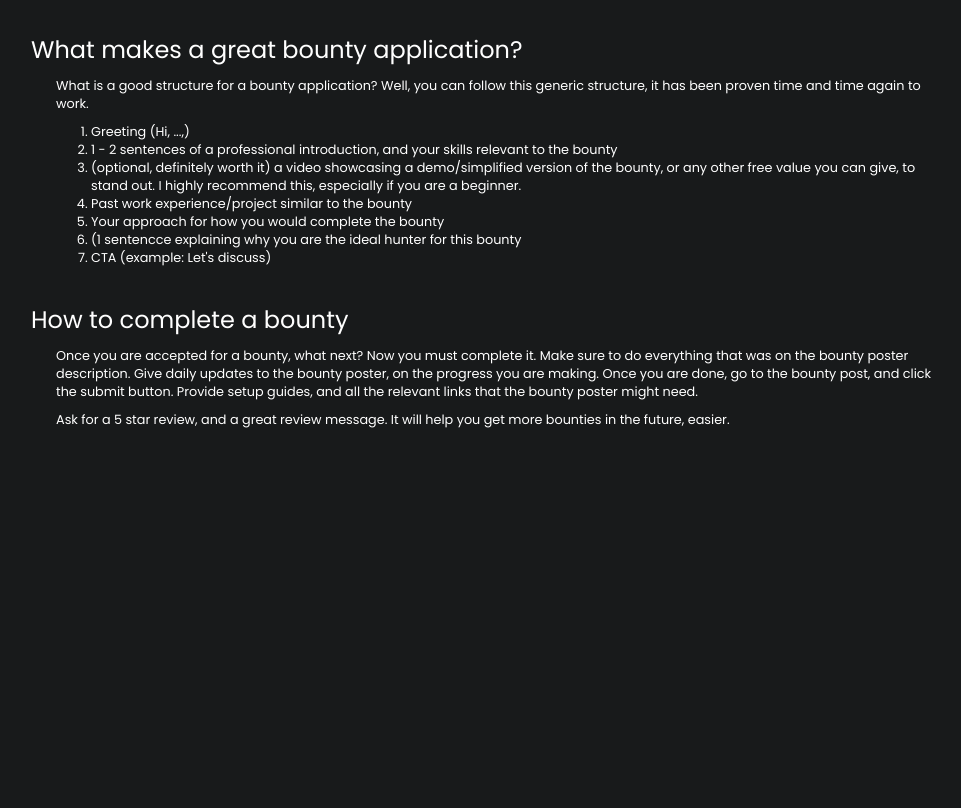
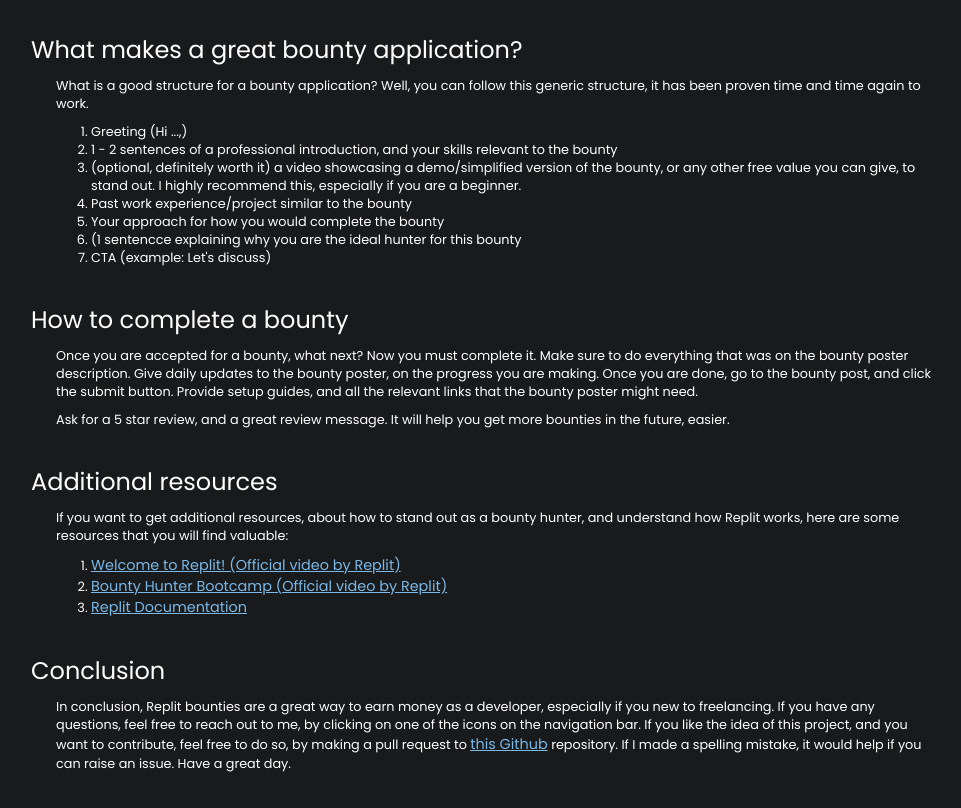
Before and after one commit to WilliamFerns1/replit_bounty_hunter_bootcamp, a plain HTML site: page index.html in a window 1280 px wide. Shown: the part 1674-2482 px from the top of the page, without its empty margins (314-1275 px from the left). Before the commit the page ends 2138 px from the top, so only its background shows below. Drawn offline with Linux system fonts and the light colour scheme.

Commit message:
feat(index): done with conclusion section

```diff
--- a/index.html
+++ b/index.html
@@ -106,7 +106,7 @@
           <li>Name, description, links</li>
           <li>Your best projects, showcasing your skills</li>
         </ol>
-        <p>Make sure your profile picture is really professional. Use a clear picture of your face, as this makes you more trustworthy in the eyes of the bounty poster. If, for some reason, you can't get a really professional picture of yourself, borrow a phone of someone in your family, and take a photo. If you can't do that, just use AI to generate a professional headshot photo, using a prompt that describe the way you look. Feel free to <a href="https://pixlr.com/image-generator/" target="_blank">this</a>, to generate an AI profile picture for absolutely free.</p>
+        <p>Make sure your profile picture is really professional. Use a clear picture of your face, as this makes you more trustworthy in the eyes of the bounty poster. If, for some reason, you can't get a really professional picture of yourself, borrow a phone of someone in your family, and take a photo. If you can't do that, just use AI to generate a professional headshot photo, using a prompt that describe the way you look. Feel free to use <a href="https://pixlr.com/image-generator/" target="_blank">this</a>, to generate an AI profile picture for absolutely free.</p>
         <p>For your name, make sure you are not using a nickname, or your gamertag. Bounty posters value professionalism, that is the feel your profile should envoke. Use your real name and surname, as this builds more trust. For your profile bio/description, I recommend putting your skills there. Here is an exmample bio: "React JS | Python | Something else". </p>
         <p>If you have some work experience, or you've contributed to a project, feel free to put it here. If you don't have any skills yet, nor work experience, don't worry. I suggest going through the free courses on <a href="https://freecodecamp.org/learn" target="_blank">freeCodeCamp</a>, or <a href="https://replit.com/learn" target="_blank">Replit</a>. For your links, link up your Github, and portfolio website link. If you can afford $10 - $20 on a personal domain, I highly suggest it. It will look more professional than a free domain.</p>
         <p>Here are highly optimized Github profiles of some bounty hunters, you can use as a reference: </p>
@@ -186,7 +186,7 @@
         </header>
         <p>What is a good structure for a bounty application? Well, you can follow this generic structure, it has been proven time and time again to work.</p>
         <ol>
-          <li>Greeting (Hi, ...,)</li>
+          <li>Greeting (Hi ...,)</li>
           <li>1 - 2 sentences of a professional introduction, and your skills relevant to the bounty</li>
           <li>(optional, definitely worth it) a video showcasing a demo/simplified version of the bounty, or any other free value you can give, to stand out. I highly recommend this, especially if you are a beginner.</li>
           <li>Past work experience/project similar to the bounty</li>
@@ -204,6 +204,33 @@
         <p>Once you are accepted for a bounty, what next? Now you must complete it. Make sure to do everything that was on the bounty poster description. Give daily updates to the bounty poster, on the progress you are making. Once you are done, go to the bounty post, and click the submit button. Provide setup guides, and all the relevant links that the bounty poster might need.</p>
         <p>Ask for a 5 star review, and a great review message. It will help you get more bounties in the future, easier.</p>
       </section>
+      <section class="main-section">
+        <header
+          id="Additional_resources"
+        >
+          Additional resources
+        </header>
+        <p>If you want to get additional resources, about how to stand out as a bounty hunter, and understand how Replit works, here are some resources that you will find valuable:</p>
+        <ol>
+          <li>
+            <a href="https://www.youtube.com/watch?v=D4f7_lPwXtE" target="_blank">Welcome to Replit! (Official video by Replit)</a>
+          </li>
+          <li>
+            <a href="https://youtu.be/hWoUbXQM7mg?si=3zG83mdT_-PkeEfF" target="_blank">Bounty Hunter Bootcamp (Official video by Replit)</a>
+          </li>
+          <li>
+            <a href="https://docs.replit.com" target="_blank">Replit Documentation</a>
+          </li>
+        </ol>
+      </section>
+      <section class="main-section">
+        <header
+          id="Conclusion"
+        >
+          Conclusion
+        </header>
+        <p>In conclusion, Replit bounties are a great way to earn money as a developer, especially if you new to freelancing. If you have any questions, feel free to reach out to me, by clicking on one of the icons on the navigation bar. If you like the idea of this project, and you want to contribute, feel free to do so, by making a pull request to <a target="_blank" href="https://github.com/WilliamFerns1/replit_bounty_hunter_bootcamp">this Github</a> repository. If I made a spelling mistake, it would help if you can raise an issue. Have a great day.</p>
+      </section>
     </main>
   </body>
 </html>
```
